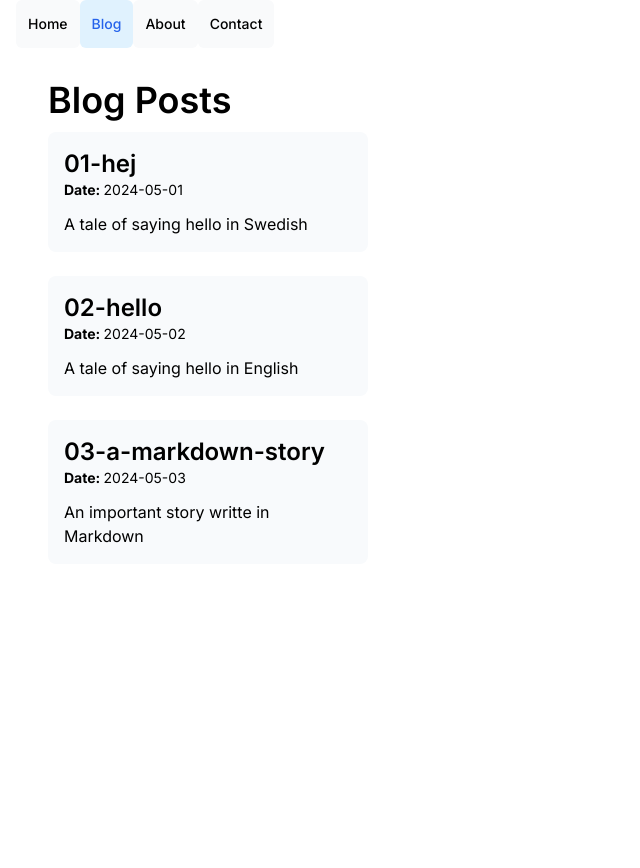
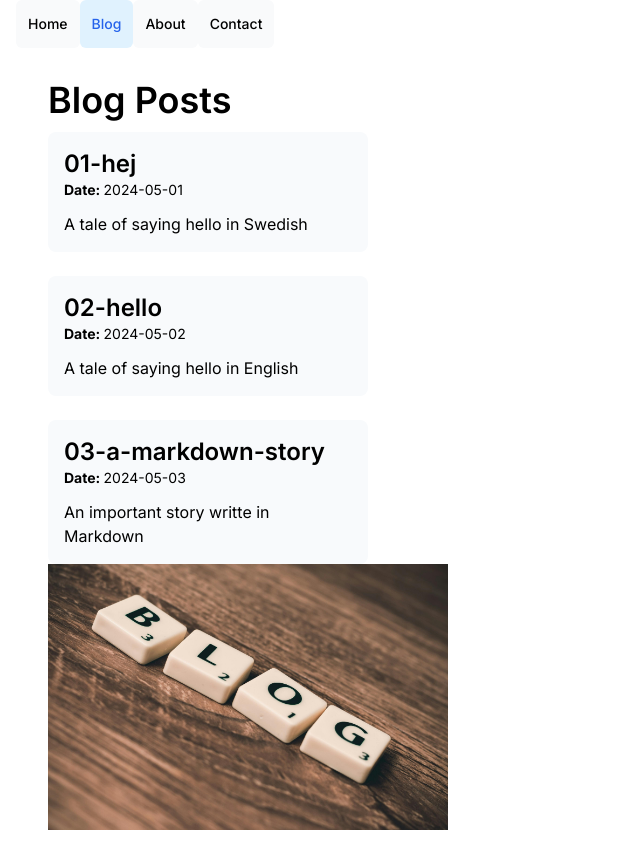
Before and after one commit to RykZee/md-blog-gen, a Next.js app: page /blog in a window 1280 px wide. Shown: the top 868 px of the page, without its empty margins (0-640 px from the left). Before the commit the page ends 800 px from the top, so only its background shows below. Built offline with nearby package versions, Linux system fonts and the light colour scheme.

Commit message:
add picture for frontpage

```diff
--- a/app/blog/page.tsx
+++ b/app/blog/page.tsx
@@ -1,7 +1,7 @@
 import path from "path";
 import * as fs from "fs";
 import Link from "next/link";
-import clsx from "clsx";
+import Image from "next/image";
 
 export default function Page() {
   const postsDirectory = path.join(process.cwd(), "app", "posts");
@@ -52,6 +52,14 @@ export default function Page() {
           )
         )}
       </ul>
+      <Image
+        className="inset-y-0 right-0"
+        src="/blog.jpeg"
+        alt="Blog image"
+        width={400}
+        height={800}
+        priority
+      />
     </div>
   );
 }
```
Also changed, not shown: public/blog.jpeg (added).
